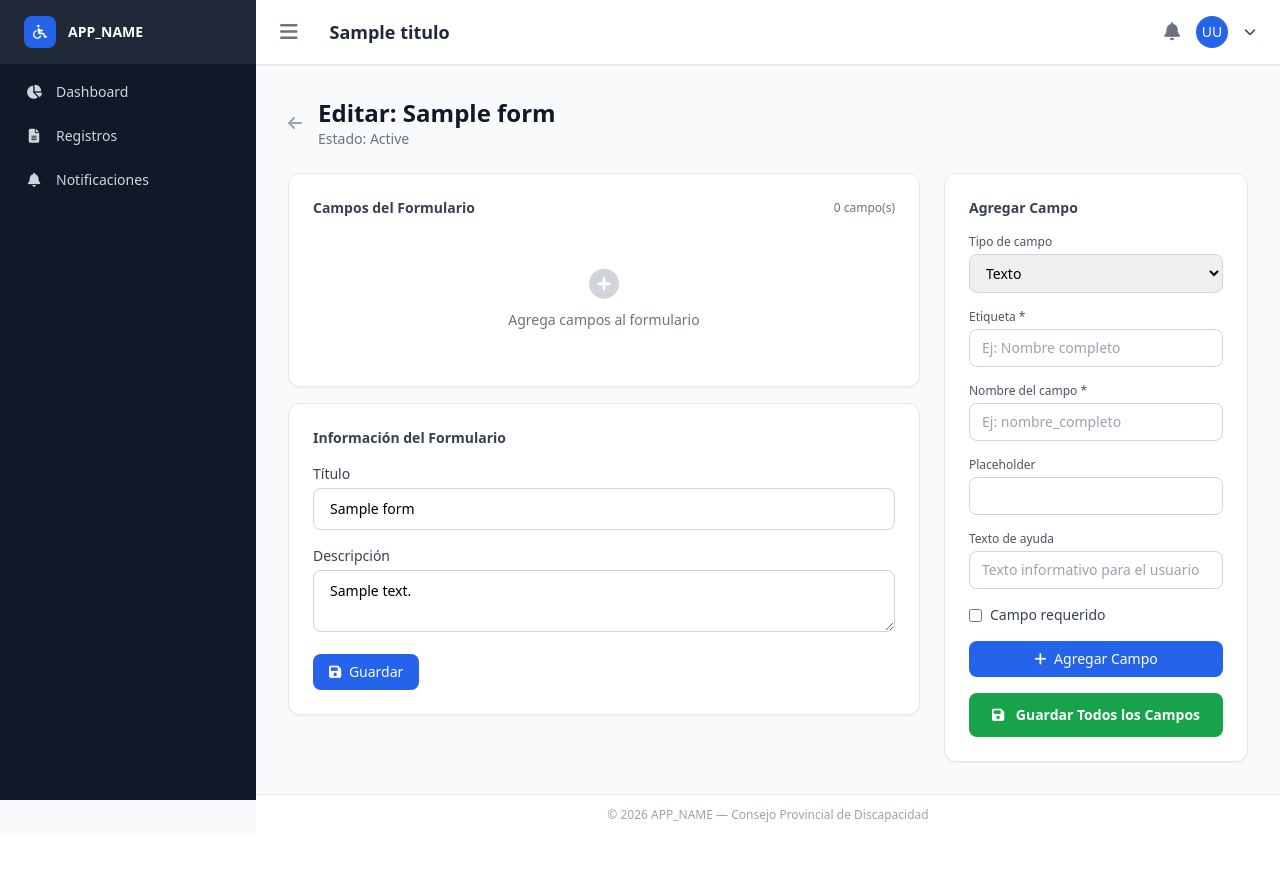
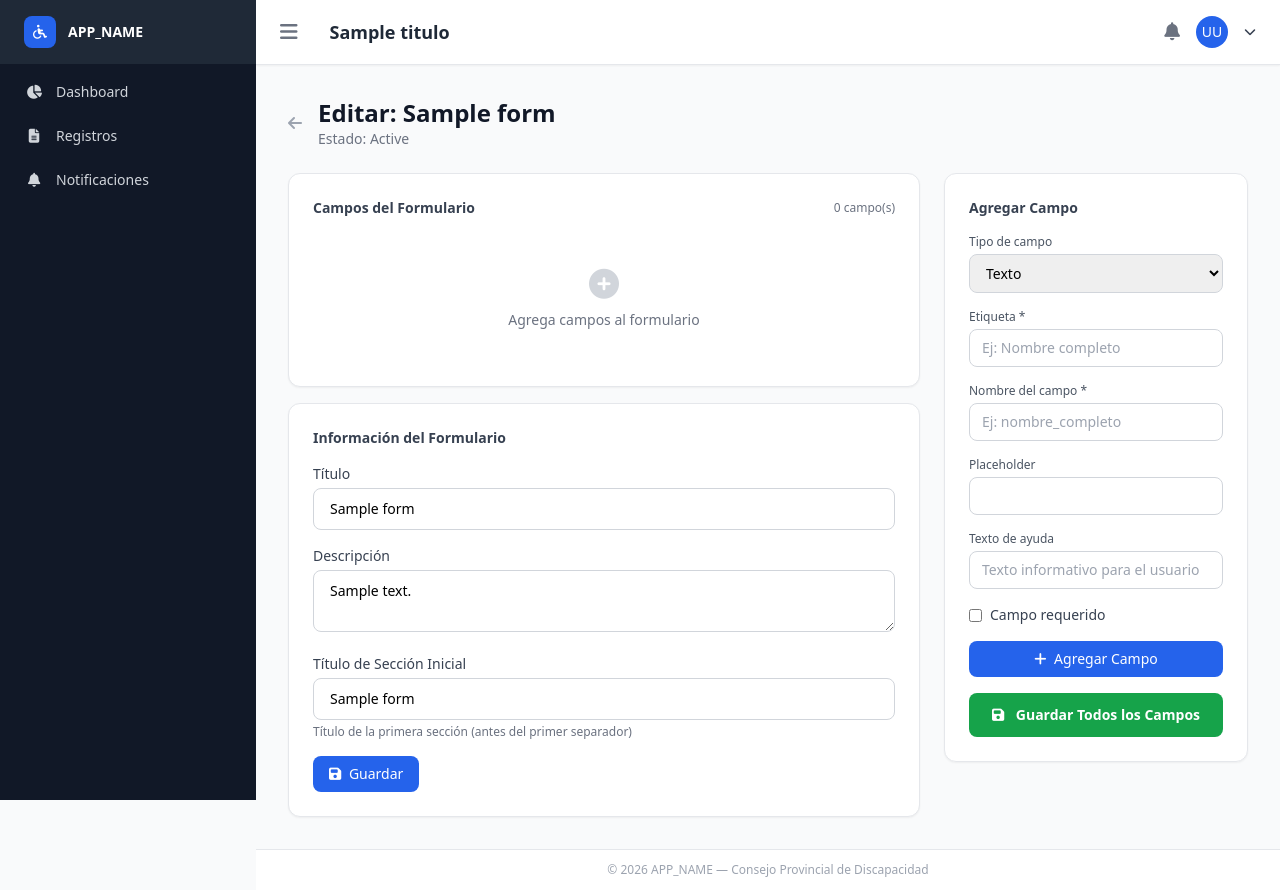
Before and after one commit to ivankorner/coprodis, a PHP site: the page made by views/forms/edit.php in a window 1280 px wide. Before the commit the page ends 822 px from the top, so only its background shows below. Run offline with PHP 8.4, Linux system fonts and the light colour scheme; the template is opened without the code that fills it: most values are stand-ins (such as "Sample title", 1, 10 or a date in 2020); data that the repository does not hold is empty; some libraries are stand-ins or nearby versions.

Commit message:
Subiendo mejoras varias

```diff
--- a/controllers/RecordController.php
+++ b/controllers/RecordController.php
@@ -118,7 +118,7 @@ class RecordController extends Controller
         $db = Database::getInstance();
 
         $form = $db->fetch(
-            "SELECT * FROM forms WHERE id = :id AND deleted_at IS NULL AND estado = 'publicado'",
+            "SELECT *, seccion_inicial_titulo FROM forms WHERE id = :id AND deleted_at IS NULL AND estado = 'publicado'",
             ['id' => $formId]
         );
 
@@ -142,7 +142,7 @@ class RecordController extends Controller
         $userId = Session::userId();
 
         $form = $db->fetch(
-            "SELECT * FROM forms WHERE id = :id AND deleted_at IS NULL AND estado = 'publicado'",
+            "SELECT *, seccion_inicial_titulo FROM forms WHERE id = :id AND deleted_at IS NULL AND estado = 'publicado'",
             ['id' => $formId]
         );
 
@@ -308,7 +308,7 @@ class RecordController extends Controller
         $db = Database::getInstance();
 
         $record = $db->fetch(
-            "SELECT r.*, f.titulo as form_titulo
+            "SELECT r.*, f.titulo as form_titulo, f.seccion_inicial_titulo
              FROM records r
              JOIN forms f ON r.form_id = f.id
              WHERE r.id = :id AND r.deleted_at IS NULL",
--- a/views/forms/edit.php
+++ b/views/forms/edit.php
@@ -22,7 +22,9 @@
                 <div class="space-y-3">
                     <template x-for="(field, index) in fields" :key="index">
                         <div class="flex items-start border rounded-lg p-4 transition-colors bg-white"
-                             :class="editingIndex === index ? 'border-blue-500 bg-blue-50' : 'border-gray-200 hover:border-blue-300'">
+                             :class="field.tipo === 'separador'
+                                ? 'border-blue-200 bg-blue-50'
+                                : (editingIndex === index ? 'border-blue-500 bg-blue-50' : 'border-gray-200 hover:border-blue-300')">
                             <!-- Move arrows -->
                             <div class="flex-shrink-0 flex flex-col mr-3 mt-1">
                                 <button @click="moveField(index, -1)" :disabled="index === 0"
@@ -38,14 +40,15 @@
                             </div>
                             <div class="flex-1 min-w-0 cursor-pointer" @click="editField(index)">
                                 <div class="flex items-center space-x-2 mb-2">
-                                    <span class="text-xs font-medium text-blue-600 bg-blue-50 px-2 py-0.5 rounded"
+                                    <span class="text-xs font-medium px-2 py-0.5 rounded"
+                                          :class="field.tipo === 'separador' ? 'text-indigo-600 bg-indigo-50' : 'text-blue-600 bg-blue-50'"
                                           x-text="field.tipo.charAt(0).toUpperCase() + field.tipo.slice(1)"></span>
-                                    <span class="text-xs text-gray-500" x-show="field.requerido">* Requerido</span>
+                                    <span class="text-xs text-gray-500" x-show="field.requerido && field.tipo !== 'separador'">* Requerido</span>
                                     <span class="text-xs text-amber-600 bg-amber-50 px-2 py-0.5 rounded" x-show="editingIndex === index">Editando</span>
                                 </div>
                                 <p class="text-sm font-medium text-gray-900" x-text="field.etiqueta || 'Sin etiqueta'"></p>
-                                <p class="text-xs text-gray-500" x-show="field.placeholder" x-text="field.placeholder"></p>
-                                <p class="text-xs text-gray-400 mt-1" x-show="field.ayuda" x-text="'Ayuda: ' + field.ayuda"></p>
+                                <p class="text-xs text-gray-500" x-show="field.placeholder && field.tipo !== 'separador'" x-text="field.placeholder"></p>
+                                <p class="text-xs text-gray-400 mt-1" x-show="field.ayuda && field.tipo !== 'separador'" x-text="'Ayuda: ' + field.ayuda"></p>
                             </div>
                             <div class="flex-shrink-0 ml-2 flex flex-col space-y-1">
                                 <button @click.stop="editField(index)" class="p-1 text-gray-400 hover:text-blue-600"
@@ -82,6 +85,13 @@
                             <label class="block text-sm font-medium text-gray-700 mb-1">Descripción</label>
                             <textarea name="descripcion" rows="2"
                                       class="w-full px-4 py-2.5 border border-gray-300 rounded-lg focus:ring-2 focus:ring-blue-500 text-sm"><?= $form->descripcion ?></textarea>
+                        </div>
+                        <div>
+                            <label class="block text-sm font-medium text-gray-700 mb-1">Título de Sección Inicial</label>
+                            <input type="text" name="seccion_inicial_titulo" value="<?= $form->seccion_inicial_titulo ?? 'General' ?>"
+                                   placeholder="Ej: General, Datos Personales, Información General"
+                                   class="w-full px-4 py-2.5 border border-gray-300 rounded-lg focus:ring-2 focus:ring-blue-500 text-sm">
+                            <p class="mt-1 text-xs text-gray-500">Título de la primera sección (antes del primer separador)</p>
                         </div>
                         <button type="submit"
                                 class="px-4 py-2 bg-blue-600 text-white rounded-lg hover:bg-blue-700 text-sm font-medium">
@@ -124,6 +134,7 @@
                             <option value="archivo">Archivo</option>
                             <option value="firma">Firma Digital</option>
                             <option value="gps">Coordenadas GPS</option>
+                            <option value="separador">Separador de Sección</option>
                         </select>
                     </div>
 
@@ -133,32 +144,32 @@
                                class="w-full px-3 py-2 border border-gray-300 rounded-lg text-sm">
                     </div>
 
-                    <div>
+                    <div x-show="fieldForm.tipo !== 'separador'">
                         <label class="block text-xs font-medium text-gray-600 mb-1">Nombre del campo *</label>
                         <input type="text" x-model="fieldForm.nombre" placeholder="Ej: nombre_completo"
                                class="w-full px-3 py-2 border border-gray-300 rounded-lg text-sm">
                     </div>
 
-                    <div>
+                    <div x-show="fieldForm.tipo !== 'separador'">
                         <label class="block text-xs font-medium text-gray-600 mb-1">Placeholder</label>
                         <input type="text" x-model="fieldForm.placeholder"
                                class="w-full px-3 py-2 border border-gray-300 rounded-lg text-sm">
                     </div>
 
-                    <div>
+                    <div x-show="fieldForm.tipo !== 'separador'">
                         <label class="block text-xs font-medium text-gray-600 mb-1">Texto de ayuda</label>
                         <input type="text" x-model="fieldForm.ayuda" placeholder="Texto informativo para el usuario"
                                class="w-full px-3 py-2 border border-gray-300 rounded-lg text-sm">
                     </div>
 
-                    <div x-show="['select', 'checkbox', 'radio'].includes(fieldForm.tipo)">
+                    <div x-show="fieldForm.tipo !== 'separador' && ['select', 'checkbox', 'radio'].includes(fieldForm.tipo)">
                         <label class="block text-xs font-medium text-gray-600 mb-1">Opciones (una por línea)</label>
                         <textarea x-model="fieldForm.opciones_text" rows="4"
                                   placeholder="Opción 1&#10;Opción 2&#10;Opción 3"
                                   class="w-full px-3 py-2 border border-gray-300 rounded-lg text-sm"></textarea>
                     </div>
 
-                    <label class="flex items-center space-x-2">
+                    <label x-show="fieldForm.tipo !== 'separador'" class="flex items-center space-x-2">
                         <input type="checkbox" x-model="fieldForm.requerido" class="rounded border-gray-300 text-blue-600">
                         <span class="text-sm text-gray-700">Campo requerido</span>
                     </label>
@@ -377,23 +388,36 @@ function formBuilder() {
         },
 
         addField() {
-            if (!this.fieldForm.etiqueta || !this.fieldForm.nombre) {
+            const esSeparador = this.fieldForm.tipo === 'separador';
+
+            if (!esSeparador && (!this.fieldForm.etiqueta || !this.fieldForm.nombre)) {
                 Swal.fire('Error', 'La etiqueta y el nombre son obligatorios.', 'error');
                 return;
             }
+            if (esSeparador && !this.fieldForm.etiqueta) {
+                Swal.fire('Error', 'La etiqueta es obligatoria para el separador.', 'error');
+                return;
+            }
+
+            // Auto-generar nombre para separadores
+            let nombre = this.fieldForm.nombre;
+            if (esSeparador) {
+                const count = this.fields.filter(f => f.tipo === 'separador').length + 1;
+                nombre = 'seccion_' + count;
+            }
 
             let opciones = [];
-            if (['select', 'checkbox', 'radio'].includes(this.fieldForm.tipo) && this.fieldForm.opciones_text) {
+            if (!esSeparador && ['select', 'checkbox', 'radio'].includes(this.fieldForm.tipo) && this.fieldForm.opciones_text) {
                 opciones = this.fieldForm.opciones_text.split('\n').filter(o => o.trim());
             }
 
             this.fields.push({
                 tipo: this.fieldForm.tipo,
-                nombre: this.fieldForm.nombre,
+                nombre: nombre,
                 etiqueta: this.fieldForm.etiqueta,
-                placeholder: this.fieldForm.placeholder,
-                ayuda: this.fieldForm.ayuda,
-                requerido: this.fieldForm.requerido,
+                placeholder: esSeparador ? '' : this.fieldForm.placeholder,
+                ayuda: esSeparador ? '' : this.fieldForm.ayuda,
+                requerido: esSeparador ? false : this.fieldForm.requerido,
                 opciones: opciones,
             });
 
@@ -417,14 +441,16 @@ function formBuilder() {
                 });
             }
 
+            const esSeparador = field.tipo === 'separador';
+
             this.fieldForm = {
                 tipo: field.tipo,
                 etiqueta: field.etiqueta,
-                nombre: field.nombre,
-                placeholder: field.placeholder || '',
-                ayuda: field.ayuda || '',
+                nombre: esSeparador ? '' : field.nombre,
+                placeholder: esSeparador ? '' : (field.placeholder || ''),
+                ayuda: esSeparador ? '' : (field.ayuda || ''),
                 opciones_text: opcionesArray.join('\n'),
-                requerido: field.requerido,
+                requerido: esSeparador ? false : field.requerido,
                 opciones_array: opcionesArray,
                 sub_preguntas: subPreguntas,
             };
@@ -432,24 +458,36 @@ function formBuilder() {
 
         updateField() {
             if (this.editingIndex === null) return;
-            if (!this.fieldForm.etiqueta || !this.fieldForm.nombre) {
+            const esSeparador = this.fieldForm.tipo === 'separador';
+
+            if (!esSeparador && (!this.fieldForm.etiqueta || !this.fieldForm.nombre)) {
                 Swal.fire('Error', 'La etiqueta y el nombre son obligatorios.', 'error');
+                return;
+            }
+            if (esSeparador && !this.fieldForm.etiqueta) {
+                Swal.fire('Error', 'La etiqueta es obligatoria para el separador.', 'error');
                 return;
             }
 
             let opciones = [];
-            if (['select', 'checkbox', 'radio'].includes(this.fieldForm.tipo) && this.fieldForm.opciones_text) {
+            if (!esSeparador && ['select', 'checkbox', 'radio'].includes(this.fieldForm.tipo) && this.fieldForm.opciones_text) {
                 opciones = this.fieldForm.opciones_text.split('\n').filter(o => o.trim());
+            }
+
+            // Mantener nombre existente si es separador
+            let nombre = this.fieldForm.nombre;
+            if (esSeparador) {
+                nombre = this.fields[this.editingIndex].nombre || 'seccion_1';
             }
 
             this.fields[this.editingIndex] = {
                 ...this.fields[this.editingIndex],
                 tipo: this.fieldForm.tipo,
-                nombre: this.fieldForm.nombre,
+                nombre: nombre,
                 etiqueta: this.fieldForm.etiqueta,
-                placeholder: this.fieldForm.placeholder,
-                ayuda: this.fieldForm.ayuda,
-                requerido: this.fieldForm.requerido,
+                placeholder: esSeparador ? '' : this.fieldForm.placeholder,
+                ayuda: esSeparador ? '' : this.fieldForm.ayuda,
+                requerido: esSeparador ? false : this.fieldForm.requerido,
                 opciones: opciones,
             };
 
```
Also changed, not shown: controllers/FormBuilderController.php (+22 -6 lines), views/records/create.php (+24 -1 lines), views/records/edit.php (+24 -1 lines), migrations/005_form_initial_section.sql (added).
